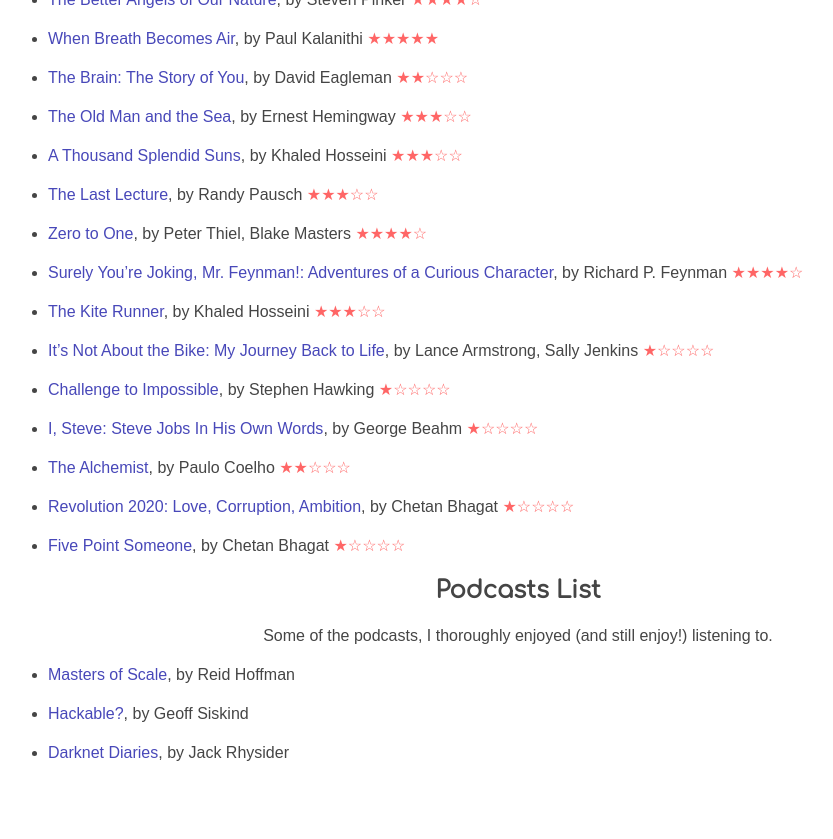
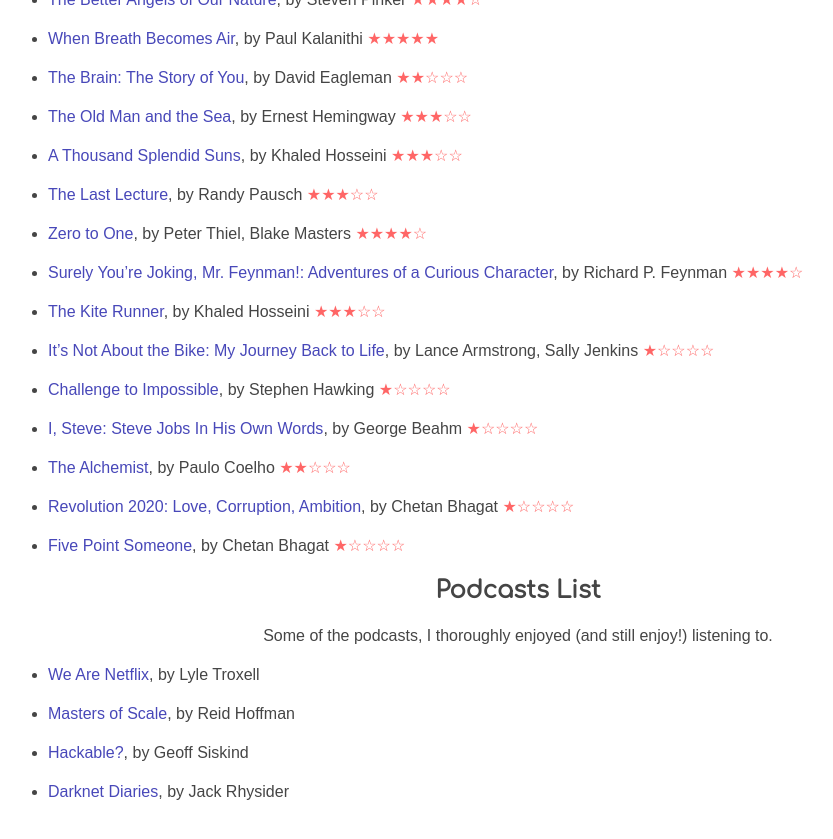
Before and after one commit to lprimeroo/saruftw.github.io.old, a Jekyll site: the page built from meta.md, in a window 1280 px wide and 900 px high, scrolled down 1323 px. Shown: the top 839 px of the window, without its empty margins (122-955 px from the left). Built offline with Jekyll 4.4.1, drawn with Linux system fonts in a browser that asks for light colours; nearby versions of some CDN libraries.

Commit message:
Update meta.md

```diff
--- a/meta.md
+++ b/meta.md
@@ -103,6 +103,8 @@
   Some of the podcasts, I thoroughly enjoyed (and still enjoy!) listening to.
 </p>
 
+* <a href="http://weare.netflix.net/" target="_blank">We Are Netflix</a>, by Lyle Troxell
+
 * <a href="https://mastersofscale.com/" target="_blank">Masters of Scale</a>, by Reid Hoffman
 
 * <a href="https://hackablepodcast.com/" target="_blank">Hackable?</a>, by Geoff Siskind
```
